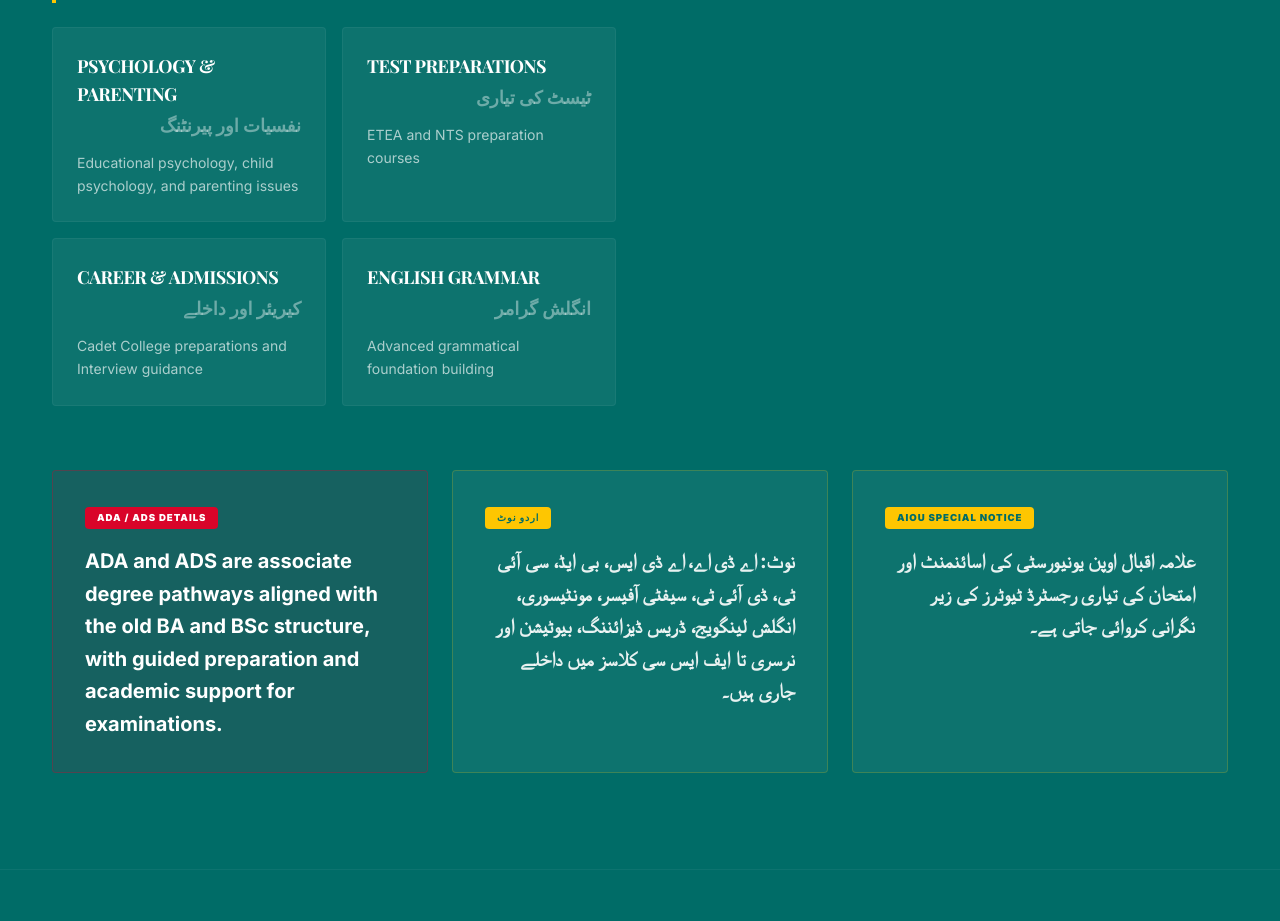
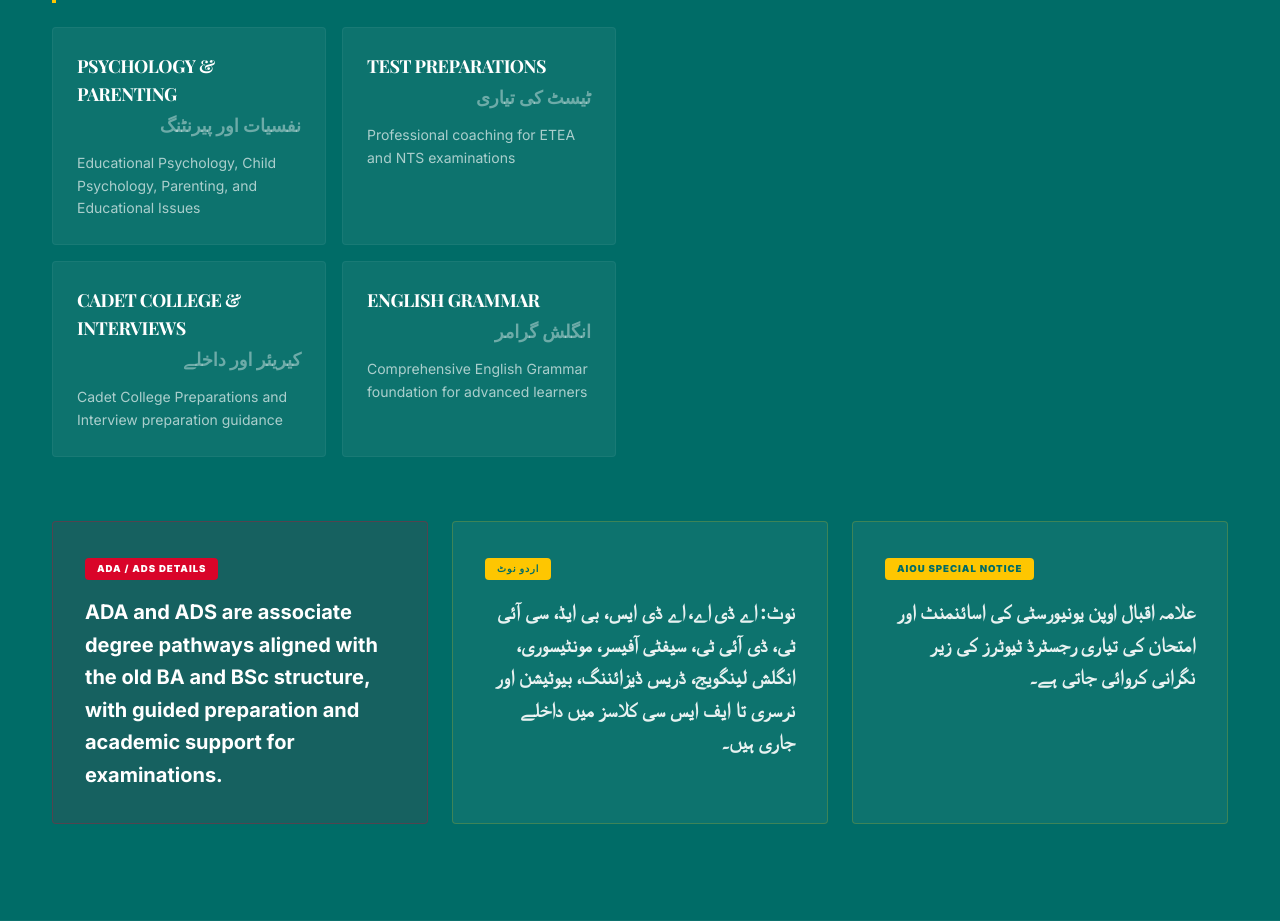
Before and after one commit to zoonfeedback-lab/kips, a Next.js app: page / in a window 1280 px wide. Shown: the part 3283-4204 px from the top of the page. Built offline with nearby package versions, Linux system fonts and the light colour scheme.

Commit message:
fix{programs}: New programs are added

```diff
--- a/src/components/EnrollmentModal.tsx
+++ b/src/components/EnrollmentModal.tsx
@@ -20,7 +20,7 @@ const programs = [
   "Beautician",
   "Psychology & Parenting",
   "Test Preparations (ETEA/NTS)",
-  "Cadet College / Interview Prep",
+  "Cadet College & Interviews",
 ];
 
 const branches = [
--- a/src/components/Programs.tsx
+++ b/src/components/Programs.tsx
@@ -106,22 +106,22 @@ const categories: Category[] = [
       {
         title: "Psychology & Parenting",
         urduTitle: "نفسیات اور پیرنٹنگ",
-        detail: "Educational psychology, child psychology, and parenting issues",
+        detail: "Educational Psychology, Child Psychology, Parenting, and Educational Issues",
       },
       {
         title: "Test Preparations",
         urduTitle: "ٹیسٹ کی تیاری",
-        detail: "ETEA and NTS preparation courses",
+        detail: "Professional coaching for ETEA and NTS examinations",
       },
       {
-        title: "Career & Admissions",
+        title: "Cadet College & Interviews",
         urduTitle: "کیریئر اور داخلے",
-        detail: "Cadet College preparations and Interview guidance",
+        detail: "Cadet College Preparations and Interview preparation guidance",
       },
       {
         title: "English Grammar",
         urduTitle: "انگلش گرامر",
-        detail: "Advanced grammatical foundation building",
+        detail: "Comprehensive English Grammar foundation for advanced learners",
       },
     ],
   },
```
